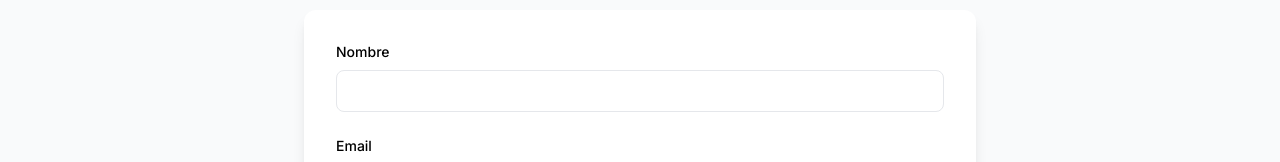
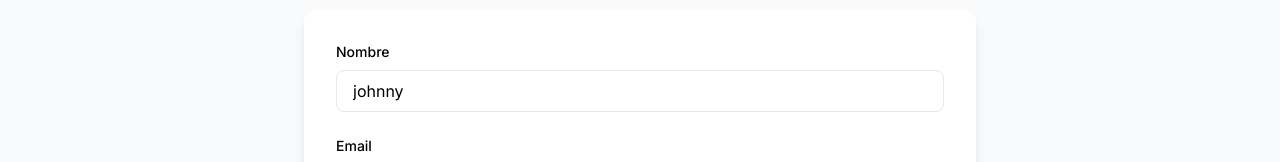
Before and after one commit to johnnymunox004/porfolio_yo, a Next.js app: page /contact in a window 1280 px wide. Shown: the part 222-384 px from the top of the page. Built offline with nearby package versions, Linux system fonts and the light colour scheme.

Commit message:
dfgdf
dfgfdg

```diff
--- a/app/contact/page.tsx
+++ b/app/contact/page.tsx
@@ -5,7 +5,7 @@ import { useState } from "react";
 
 export default function Contact() {
   const [formData, setFormData] = useState({
-    name: '',
+    name: 'johnny',
     email: 'johnynm@gmail.com',
     message: ''
   });
```
